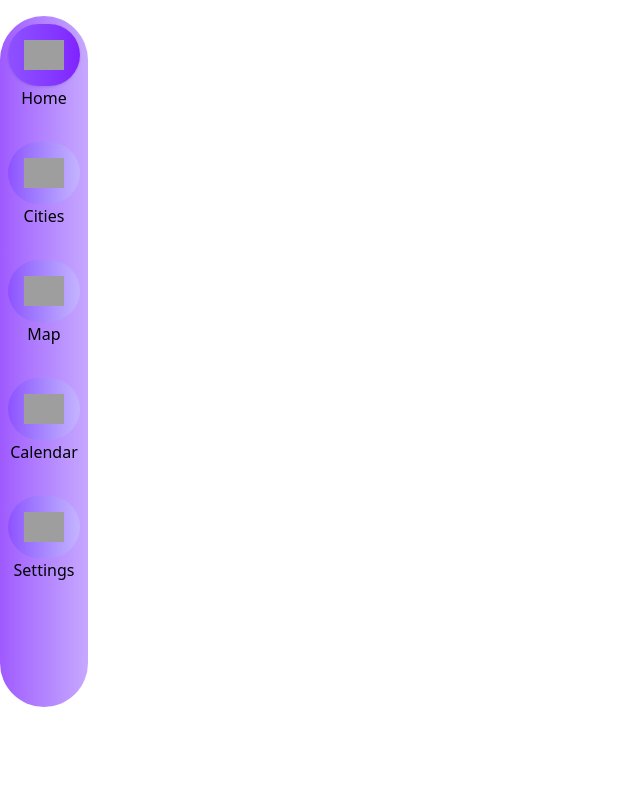
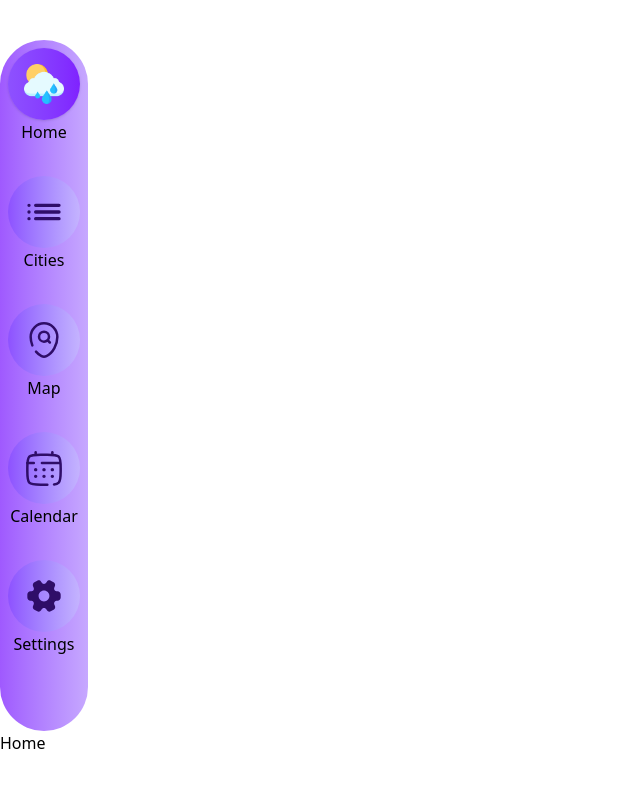
Before and after one commit to mahdibaderloo/weather-app, a React (Vite) app: page / in a window 1280 px wide. Shown: the top 788 px of the page, without its empty margins (0-640 px from the left). Built offline with nearby package versions, Linux system fonts and the light colour scheme; grey boxes are pictures that could not be loaded.

Commit message:
add Header component

```diff
--- a/src/AppLayout.tsx
+++ b/src/AppLayout.tsx
@@ -1,11 +1,14 @@
+import { Outlet } from "react-router-dom";
 import Navbar from "./features/navbar/Navbar";
+import Header from "./components/Header";
 
 export default function AppLayout() {
   return (
     <div className="2xl:max-w-7xl mx-auto">
-      <header></header>
+      <Header />
       <main className="h-screen py-4">
         <Navbar />
+        <Outlet />
       </main>
     </div>
   );
--- /dev/null
+++ b/src/components/Header.tsx
@@ -0,0 +1,18 @@
+export default function Header() {
+  return (
+    <header>
+      <form>
+        <img src="" alt="" />
+        <input type="text" />
+      </form>
+      <div>
+        <div>
+          <img src="" alt="" />
+        </div>
+        <div>
+          <img src="" alt="" />
+        </div>
+      </div>
+    </header>
+  );
+}
--- a/src/pages/Home.tsx
+++ b/src/pages/Home.tsx
@@ -1,7 +1,7 @@
 export default function Home() {
   return (
     <>
-      <main></main>
+      <div>Home</div>
     </>
   );
 }
```
Also changed, not shown: src/features/navbar/Navbar.tsx (+5 -5 lines).
